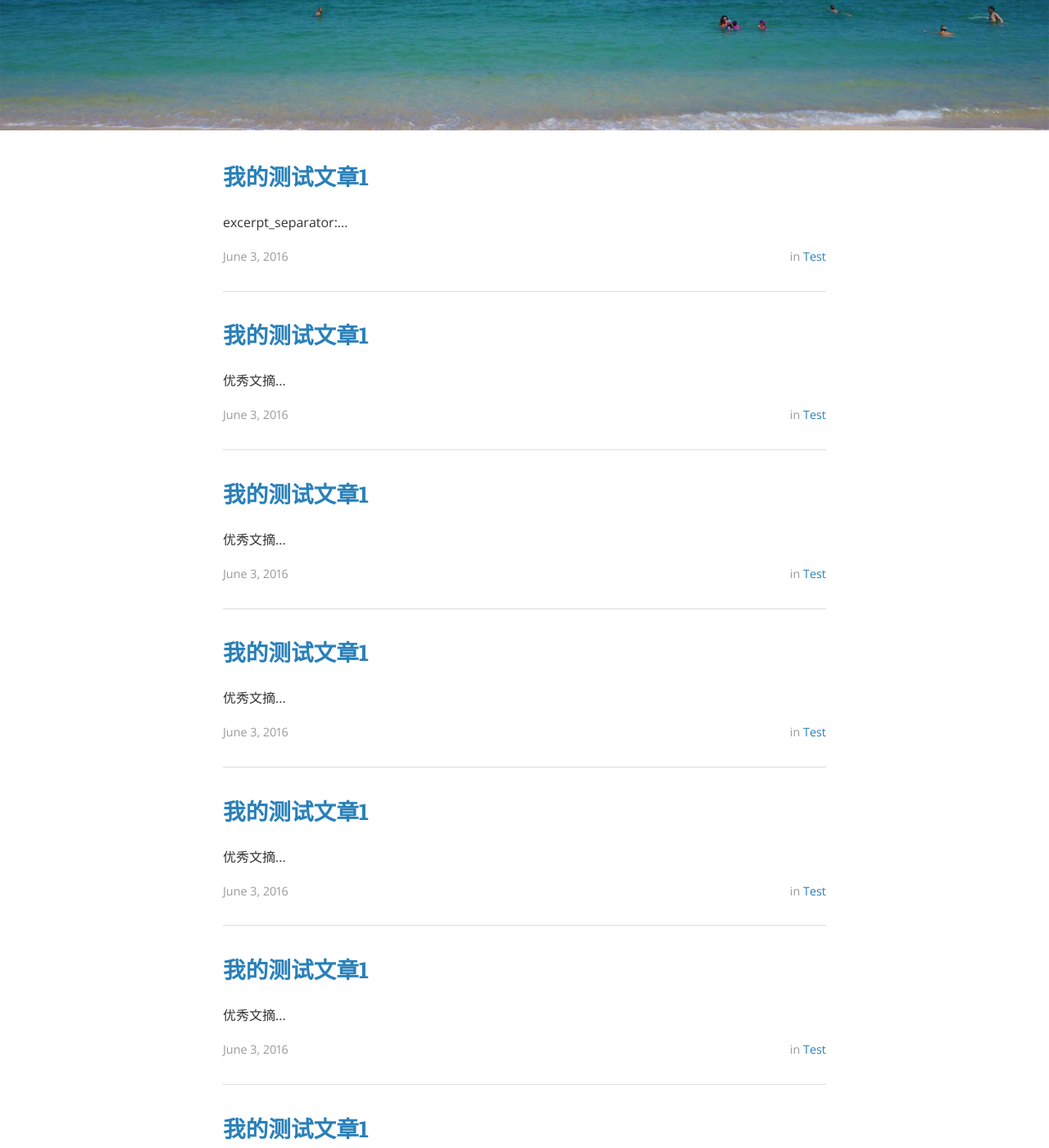
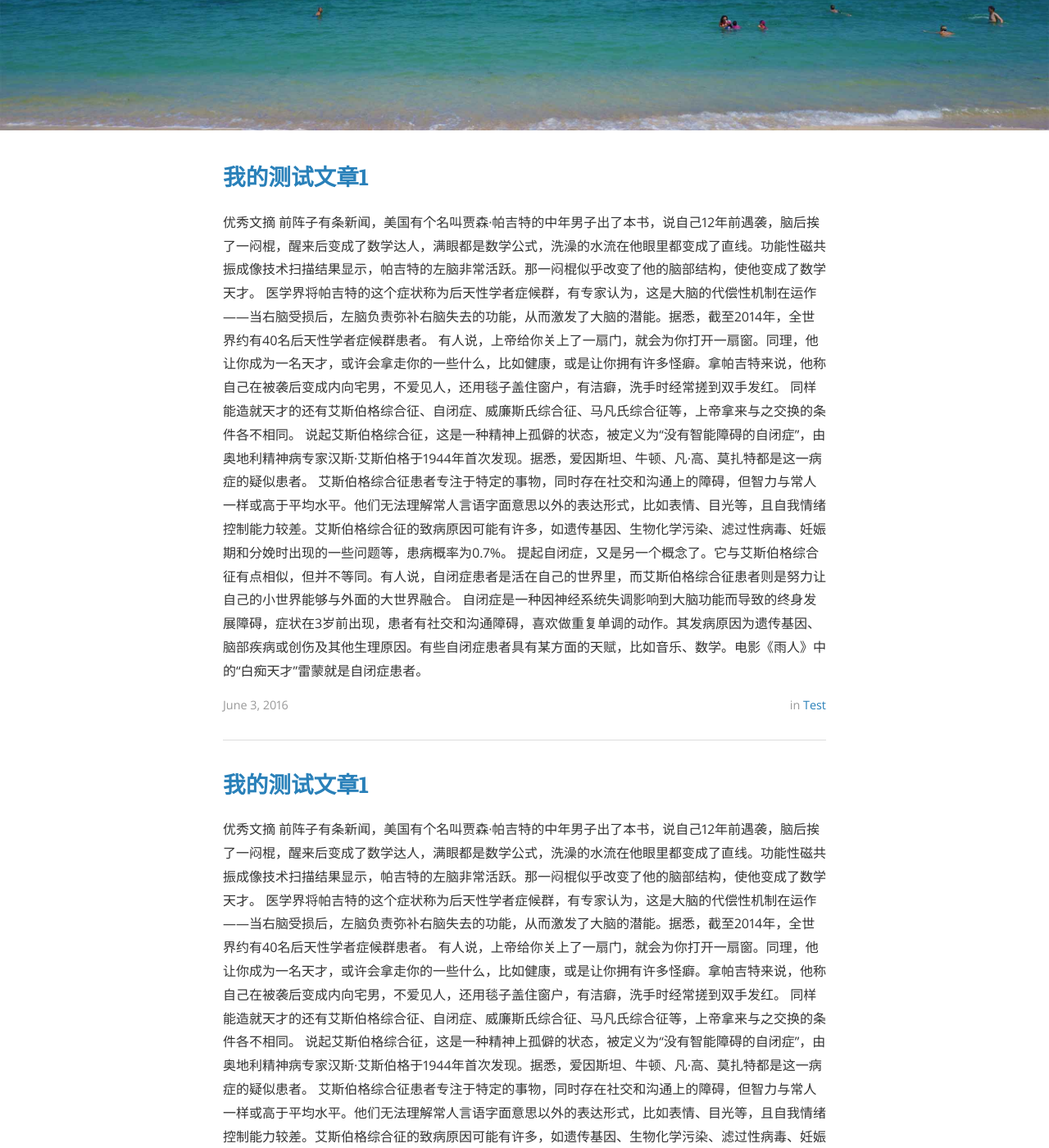
Before and after one commit to MonoHank/hjboo.github.io, a Jekyll site: the page built from index.html, in a window 1280 px wide and 1400 px high, scrolled down 344 px. Shown: the whole window at 82% size. Built offline with Jekyll 4.4.1, drawn with Linux system fonts in a browser that asks for light colours; nearby versions of some CDN libraries; the list of posts is cut into pages by our own code; a style sheet for code colours, icons or effects is not loaded; some of the changed text lies outside the part shown.

Commit message:
····

```diff
--- a/_posts/2016-06-3-MyTest.md
+++ b/_posts/2016-06-3-MyTest.md
@@ -7,15 +7,10 @@ categories: Test
 tags:	Test
 ---
 
----
-excerpt_separator: <!--more-->
----
+
 ## 优秀文摘
 
 前阵子有条新闻，美国有个名叫贾森·帕吉特的中年男子出了本书，说自己12年前遇袭，脑后挨了一闷棍，醒来后变成了数学达人，满眼都是数学公式，洗澡的水流在他眼里都变成了直线。功能性磁共振成像技术扫描结果显示，帕吉特的左脑非常活跃。那一闷棍似乎改变了他的脑部结构，使他变成了数学天才。
-<!--more-->
-Out-of-excerpt
-
 
 医学界将帕吉特的这个症状称为后天性学者症候群，有专家认为，这是大脑的代偿性机制在运作——当右脑受损后，左脑负责弥补右脑失去的功能，从而激发了大脑的潜能。据悉，截至2014年，全世界约有40名后天性学者症候群患者。
 
--- a/index.html
+++ b/index.html
@@ -20,7 +20,7 @@ layout: default
       <a class="post-link" href="{{ post.url | remove_first: '/' | prepend: site.baseurl }}">{{ post.title }}</a>
     </h2>
     <section class="post-excerpt" itemprop="description">
-      <p>{{ post.content | strip_html | truncatewords: 1}}</p>
+      <p>{{ post.content | strip_html | truncatewords: 50}}</p>
     </section>
     <section class="post-meta">
     	<div class="post-date">{{ post.date | date: "%B %-d, %Y" }}</div>
```
